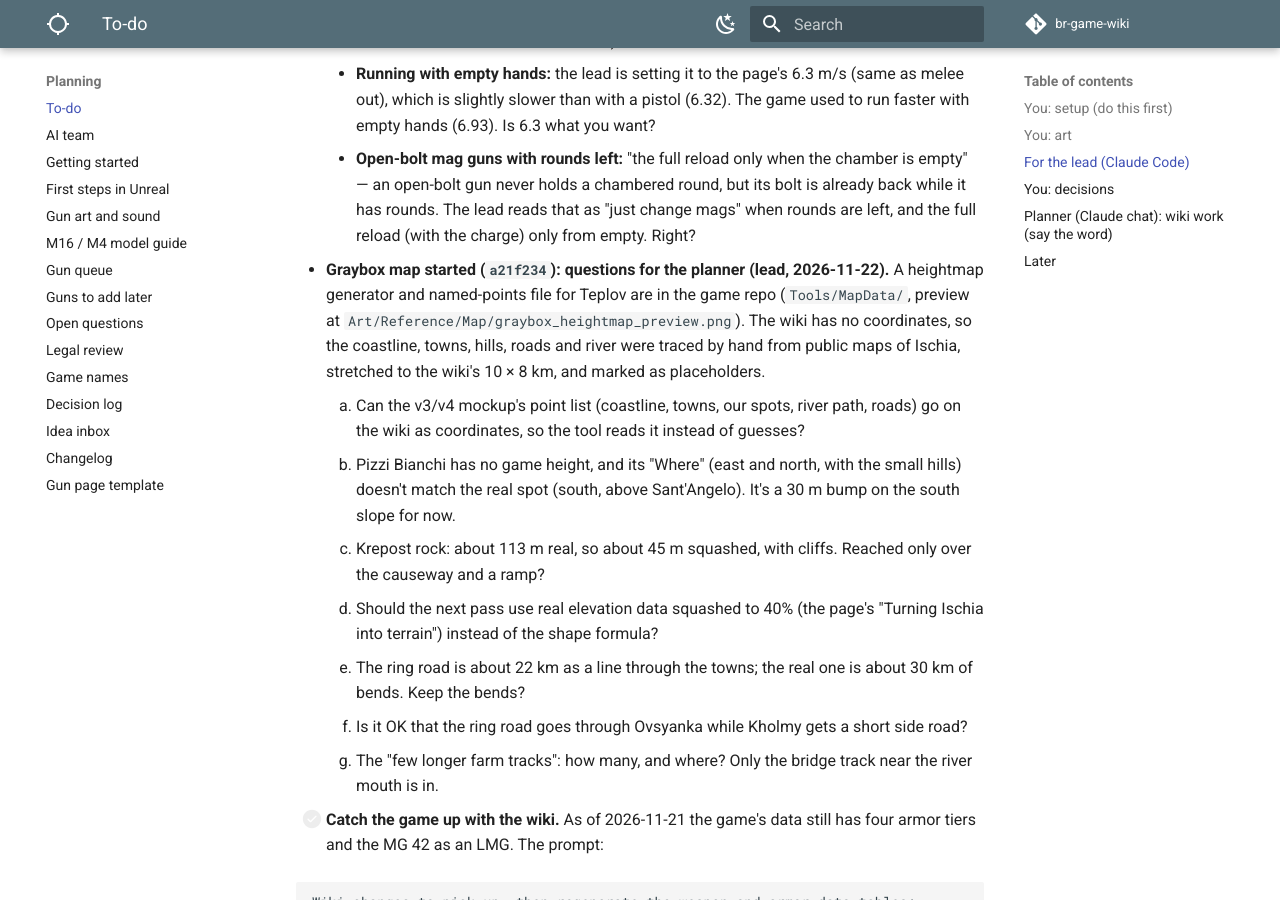
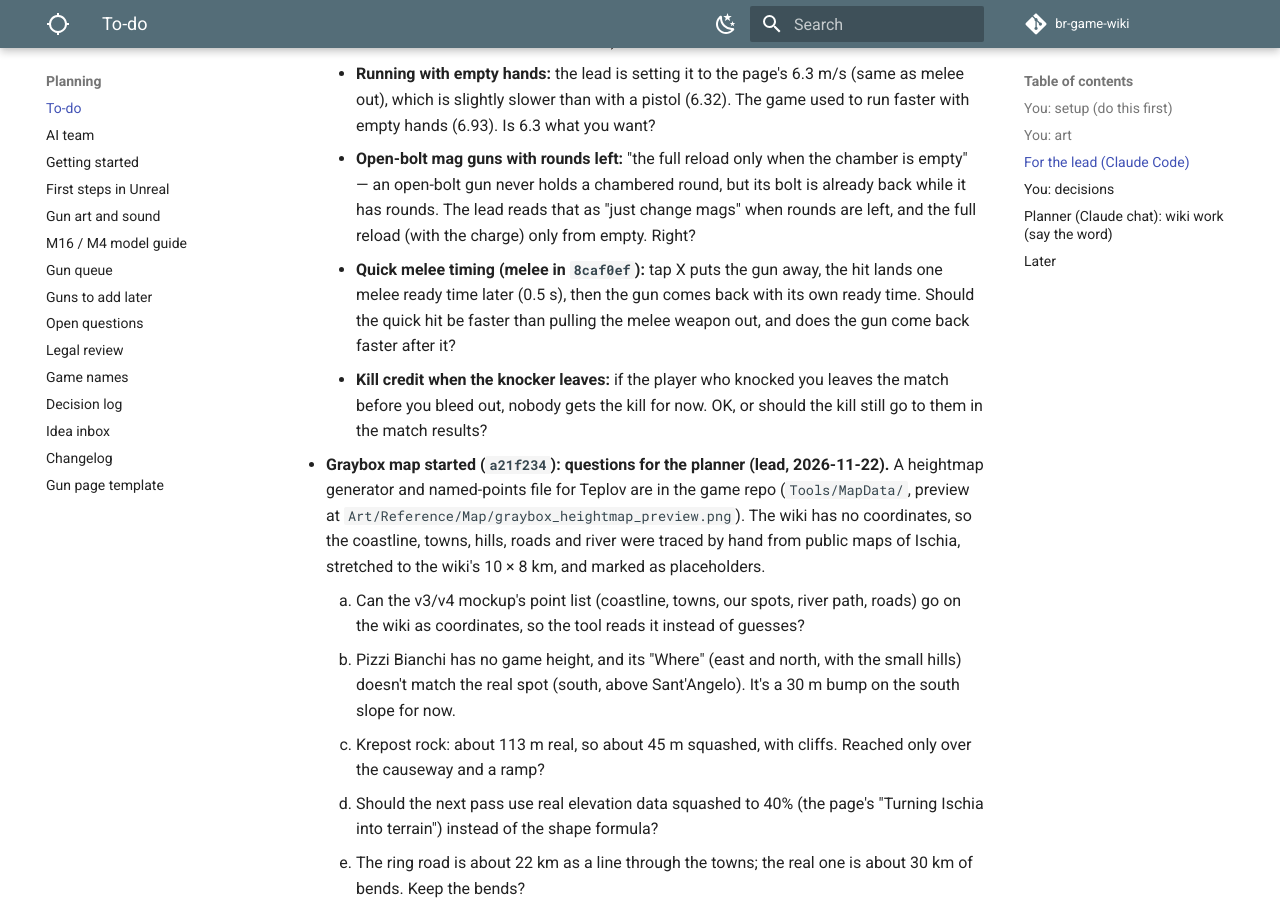
Before and after one commit to DerrickSpartan1/br-game-wiki, an MkDocs documentation site: the page built from docs/planning/to-do.md, in a window 1280 px wide and 900 px high, scrolled down 5123 px. Built offline with MkDocs 1.6.1 and Material for MkDocs 9.7.7, drawn with Linux system fonts in a browser that asks for light colours; comment, search, counter and statistics services are not loaded.

Commit message:
Planner questions: quick melee timing, credit for a knocker who left
Co-Authored-By: Claude Opus 5.5 <noreply@anthropic.com>

```diff
--- a/docs/planning/to-do.md
+++ b/docs/planning/to-do.md
@@ -78,6 +78,8 @@ When you tell the lead "check the planner's list," it works through this section
     - **Teamkill finish:** if an enemy knocks a player and that player's own squadmate finishes them, should the enemy who knocked them get the kill? Today nobody does (a self-finish or bleed-out does credit the knocker).
     - **Running with empty hands:** the lead is setting it to the page's 6.3 m/s (same as melee out), which is slightly slower than with a pistol (6.32). The game used to run faster with empty hands (6.93). Is 6.3 what you want?
     - **Open-bolt mag guns with rounds left:** "the full reload only when the chamber is empty" — an open-bolt gun never holds a chambered round, but its bolt is already back while it has rounds. The lead reads that as "just change mags" when rounds are left, and the full reload (with the charge) only from empty. Right?
+    - **Quick melee timing (melee in `8caf0ef`):** tap X puts the gun away, the hit lands one melee ready time later (0.5 s), then the gun comes back with its own ready time. Should the quick hit be faster than pulling the melee weapon out, and does the gun come back faster after it?
+    - **Kill credit when the knocker leaves:** if the player who knocked you leaves the match before you bleed out, nobody gets the kill for now. OK, or should the kill still go to them in the match results?
 - **Graybox map started (`a21f234`): questions for the planner (lead, 2026-11-22).** A heightmap generator and named-points file for Teplov are in the game repo (`Tools/MapData/`, preview at `Art/Reference/Map/graybox_heightmap_preview.png`). The wiki has no coordinates, so the coastline, towns, hills, roads and river were traced by hand from public maps of Ischia, stretched to the wiki's 10 × 8 km, and marked as placeholders.
     1. Can the v3/v4 mockup's point list (coastline, towns, our spots, river path, roads) go on the wiki as coordinates, so the tool reads it instead of guesses?
     2. Pizzi Bianchi has no game height, and its "Where" (east and north, with the small hills) doesn't match the real spot (south, above Sant'Angelo). It's a 30 m bump on the south slope for now.
```
